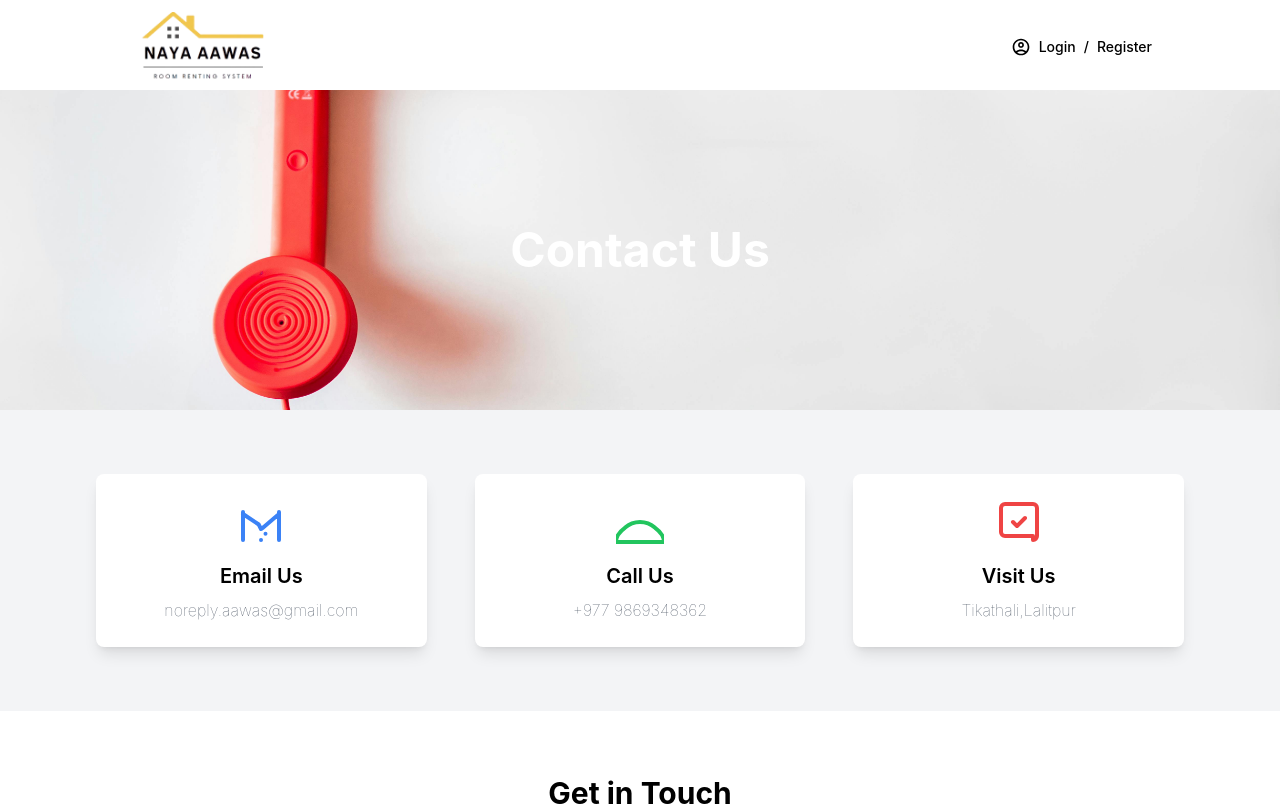
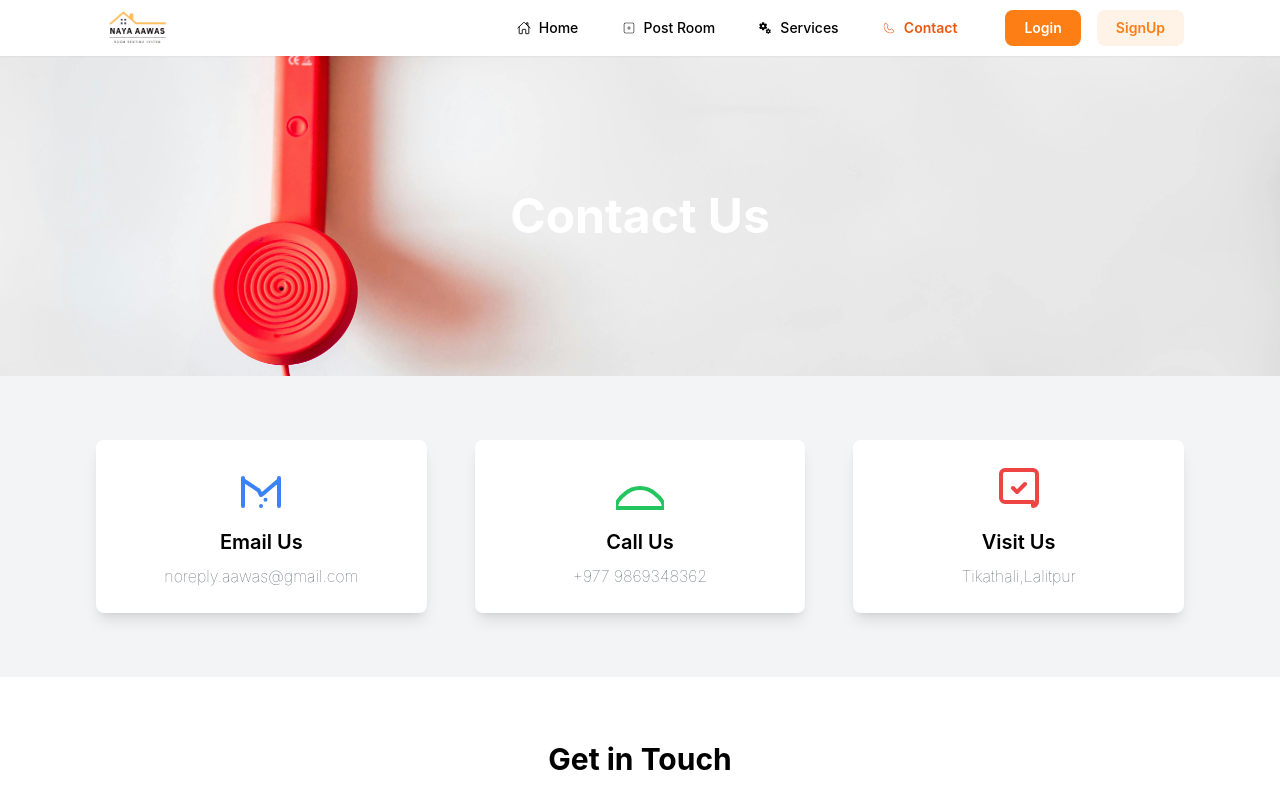
Before and after one commit to bhatta09/Room-Rental-System, a React (Vite) app: page /contact in a window 1280 px wide. Shown: the top 806 px of the page. Built offline with nearby package versions, Linux system fonts and the light colour scheme.

Commit message:
fix mobile responsive

```diff
--- a/src/components/Navbar.jsx
+++ b/src/components/Navbar.jsx
@@ -1,170 +1,294 @@
-import AirportShuttleIcon from "@mui/icons-material/AirportShuttle";
-import { useEffect, useState } from "react";
-import { Link } from "react-router-dom";
-import logo from "../assets/homer.png";
-import { useSelector } from "react-redux";
-import axios from "axios";
-import FavoriteBorderIcon from "@mui/icons-material/FavoriteBorder";
+// import AirportShuttleIcon from "@mui/icons-material/AirportShuttle";
+// import { useEffect, useState } from "react";
+// import { Link } from "react-router-dom";
+// import logo from "../assets/homer.png";
+// import { useSelector } from "react-redux";
+// import axios from "axios";
+// import FavoriteBorderIcon from "@mui/icons-material/FavoriteBorder";
 
-import { styled } from "@mui/material/styles";
-import Badge from "@mui/material/Badge";
-import AccountCircleOutlinedIcon from "@mui/icons-material/AccountCircleOutlined";
-import AddIcon from "@mui/icons-material/Add";
-import { Avatar } from "@mui/material";
+// import { styled } from "@mui/material/styles";
+// import Badge from "@mui/material/Badge";
+// import AccountCircleOutlinedIcon from "@mui/icons-material/AccountCircleOutlined";
+// import AddIcon from "@mui/icons-material/Add";
+// import { Avatar } from "@mui/material";
 
-const StyledBadge = styled(Badge)(({ theme }) => ({
-  "& .MuiBadge-badge": {
-    backgroundColor: "#44b700",
-    color: "#44b700",
-    boxShadow: `0 0 0 2px ${theme.palette.background.paper}`,
-    "&::after": {
-      position: "absolute",
-      top: 0,
-      left: 0,
-      width: "100%",
-      height: "100%",
-      borderRadius: "50%",
-      animation: "ripple 1.2s infinite ease-in-out",
-      border: "1px solid currentColor",
-      content: '""',
+// const StyledBadge = styled(Badge)(({ theme }) => ({
+//   "& .MuiBadge-badge": {
+//     backgroundColor: "#44b700",
+//     color: "#44b700",
+//     boxShadow: `0 0 0 2px ${theme.palette.background.paper}`,
+//     "&::after": {
+//       position: "absolute",
+//       top: 0,
+//       left: 0,
+//       width: "100%",
+//       height: "100%",
+//       borderRadius: "50%",
+//       animation: "ripple 1.2s infinite ease-in-out",
+//       border: "1px solid currentColor",
+//       content: '""',
+//     },
+//   },
+//   "@keyframes ripple": {
+//     "0%": {
+//       transform: "scale(.8)",
+//       opacity: 1,
+//     },
+//     "100%": {
+//       transform: "scale(2.4)",
+//       opacity: 0,
+//     },
+//   },
+// }));
+// const Navbar = () => {
+//   const token = useSelector((state) => state.auth.token);
+//   const role = useSelector((state) => state.auth.role);
+
+//   const [username, setUsername] = useState("");
+//   const [image, setImage] = useState("");
+//   useEffect(() => {
+//     if (token) {
+//       extractDetails();
+//     }
+//   }, [token]);
+
+//   const extractDetails = async () => {
+//     try {
+//       const response = await axios.get("/api/user/extract-details", {
+//         headers: {
+//           Authorization: `Bearer ${token}`,
+//         },
+//       });
+
+//       const userDetails = response.data["User Details"];
+//       console.log(userDetails);
+//       if (userDetails.imageName) {
+//         imageData(userDetails.imageName);
+//       }
+//       setUsername(userDetails.profileName);
+//       console.log(username);
+//     } catch (error) {
+//       console.error("Error fetching user details:", error);
+//     }
+//   };
+
+//   const imageData = async (imageData) => {
+//     const response = await axios.get(`/api/user/${imageData}`, {
+//       headers: {
+//         Authorization: `Bearer ${token}`,
+//       },
+//       responseType: "blob",
+//     });
+
+//     const imageUrl = URL.createObjectURL(response.data);
+//     setImage(imageUrl);
+//   };
+
+//   return (
+//     <nav className=" bg-white/90 sticky  top-0 z-[100] flex flex-wrap  items-center   px-12 lg:px-32  pt-1  gap-4 ">
+//       {/* logo */}
+//       <div className="bg--500 w-full flex justify-between  text-sm font-medium py-2 ">
+//         <div className="flex items-center gap-28">
+//           <Link to="/">
+//             <img src={logo} alt="" className="w-36" />
+//           </Link>
+//           {token && (
+//             <Link to="/profile/wishlist">
+//               <Badge badgeContent={4} color="warning">
+//                 <FavoriteBorderIcon fontSize="small" />
+//               </Badge>
+//             </Link>
+//           )}
+//         </div>
+
+//         <div className="flex gap-3 items-center ">
+//           <div className="flex gap-3 items-center">
+//             {role === "LANDLORD" && (
+//               <div className="hidden md:flex gap-4 items-center  mr-20 ">
+//                 <span className="flex gap-1 items-center">
+//                   <Link to="/profile/post-room">
+//                     Add Room
+//                     <AddIcon fontSize="small" />
+//                   </Link>
+//                 </span>
+
+//                 <Link
+//                   className="text-black font-medium hover:text-yellow-300 "
+//                   to="/contact"
+//                 ></Link>
+//                 <Link
+//                   className="text-black font-medium hover:text-[#FFB200] "
+//                   to="/find-room"
+//                 >
+//                   <button className="hidden md:block border-2 border-[#]  p-2 px-5 rounded-md ">
+//                     <h1 className=" uppercase text-xs leading-4 font-medium">
+//                       Find me room
+//                     </h1>
+//                   </button>
+//                 </Link>
+//                 <Link to="/shift-home">
+//                   <button className="  p-2 px-5 rounded-md hidden md:flex  gap-1  bg-[#FFB200]">
+//                     <AirportShuttleIcon sx={{ fontSize: 17, color: "white" }} />
+//                     <h1 className=" uppercase text-xs leading-4 font- text-white">
+//                       shift Home
+//                     </h1>
+//                   </button>
+//                 </Link>
+//               </div>
+//             )}
+
+//             {username ? (
+//               <>
+//                 <StyledBadge
+//                   overlap="circular"
+//                   anchorOrigin={{ vertical: "bottom", horizontal: "right" }}
+//                   variant="dot"
+//                 >
+//                   <Avatar alt="Remy Sharp" src={image} />
+//                 </StyledBadge>
+//                 <span className="flex gap-2 items-center">
+//                   <Link to="/profile">{username}</Link>
+//                 </span>
+//               </>
+//             ) : (
+//               /* login */
+
+//               <div className="flex gap-2 items-center">
+//                 <AccountCircleOutlinedIcon fontSize="small" />
+//                 <Link to="/login">Login</Link>
+//                 <span>/</span>
+//                 <Link to="/sign-up">Register</Link>
+//               </div>
+//             )}
+//           </div>
+//         </div>
+//       </div>
+//     </nav>
+//   );
+// };
+
+// export default Navbar;
+import { useState } from "react";
+import { IoHomeOutline } from "react-icons/io5";
+import { CiSquarePlus } from "react-icons/ci";
+import { CiPhone } from "react-icons/ci";
+import { MdOutlineMiscellaneousServices } from "react-icons/md";
+import { Link, NavLink } from "react-router-dom";
+
+import logo from "../assets/home0.png";
+
+import { Button } from "@mantine/core";
+import { RxHamburgerMenu, RxCross1 } from "react-icons/rx";
+const navLinks = [
+  {
+    icon: <IoHomeOutline />,
+    path: "",
+    display: "Home",
   },
+  {
+    icon: <CiSquarePlus />,
+    path: "/addRoom",
+    display: "Post Room ",
   },
-  "@keyframes ripple": {
-    "0%": {
-      transform: "scale(.8)",
-      opacity: 1,
+  {
+    icon: <MdOutlineMiscellaneousServices />,
+    path: "/services",
+    display: "Services",
   },
-    "100%": {
-      transform: "scale(2.4)",
-      opacity: 0,
+  {
+    icon: <CiPhone />,
+    path: "/contact",
+    display: "Contact",
   },
-  },
-}));
-const Navbar = () => {
-  const token = useSelector((state) => state.auth.token);
-  const role = useSelector((state) => state.auth.role);
-
-  const [username, setUsername] = useState("");
-  const [image, setImage] = useState("");
-  useEffect(() => {
-    if (token) {
-      extractDetails();
-    }
-  }, [token]);
-
-  const extractDetails = async () => {
-    try {
-      const response = await axios.get("/api/user/extract-details", {
-        headers: {
-          Authorization: `Bearer ${token}`,
-        },
-      });
-
-      const userDetails = response.data["User Details"];
-      console.log(userDetails);
-      if (userDetails.imageName) {
-        imageData(userDetails.imageName);
-      }
-      setUsername(userDetails.profileName);
-      console.log(username);
-    } catch (error) {
-      console.error("Error fetching user details:", error);
-    }
+];
+const NavBar = () => {
+  const [mobileMenu, setmobileMenu] = useState(false);
+  const handleMobileMenu = () => {
+    setmobileMenu(!mobileMenu);
   };
-
-  const imageData = async (imageData) => {
-    const response = await axios.get(`/api/user/${imageData}`, {
-      headers: {
-        Authorization: `Bearer ${token}`,
-      },
-      responseType: "blob",
-    });
-
-    const imageUrl = URL.createObjectURL(response.data);
-    setImage(imageUrl);
-  };
-
   return (
-    <nav className=" bg-white/90 sticky  top-0 z-[100] flex flex-wrap  items-center   px-12 lg:px-32  pt-1  gap-4 ">
-      {/* logo */}
-      <div className="bg--500 w-full flex justify-between  text-sm font-medium py-2 ">
-        <div className="flex items-center gap-28">
+    <>
+      <header className="bg-white  text-center p-2  px-2 md:px-4 lg:px-12 xl:px-24  sticky top-0 z-50 shadow-sm">
+        <div className="">
+          <div className="flex items-center justify-between bg--700">
+            <div className="">
             <Link to="/">
-            <img src={logo} alt="" className="w-36" />
-          </Link>
-          {token && (
-            <Link to="/profile/wishlist">
-              <Badge badgeContent={4} color="warning">
-                <FavoriteBorderIcon fontSize="small" />
-              </Badge>
-            </Link>
-          )}
-        </div>
-
-        <div className="flex gap-3 items-center ">
-          <div className="flex gap-3 items-center">
-            {role === "LANDLORD" && (
-              <div className="hidden md:flex gap-4 items-center  mr-20 ">
-                <span className="flex gap-1 items-center">
-                  <Link to="/profile/post-room">
-                    Add Room
-                    <AddIcon fontSize="small" />
-                  </Link>
-                </span>
-
-                <Link
-                  className="text-black font-medium hover:text-yellow-300 "
-                  to="/contact"
-                ></Link>
-                <Link
-                  className="text-black font-medium hover:text-[#FFB200] "
-                  to="/find-room"
-                >
-                  <button className="hidden md:block border-2 border-[#]  p-2 px-5 rounded-md ">
-                    <h1 className=" uppercase text-xs leading-4 font-medium">
-                      Find me room
-                    </h1>
-                  </button>
-                </Link>
-                <Link to="/shift-home">
-                  <button className="  p-2 px-5 rounded-md hidden md:flex  gap-1  bg-[#FFB200]">
-                    <AirportShuttleIcon sx={{ fontSize: 17, color: "white" }} />
-                    <h1 className=" uppercase text-xs leading-4 font- text-white">
-                      shift Home
-                    </h1>
-                  </button>
+             <img src={logo} alt="" className="w-18 h-10" />
               </Link>
             </div>
-            )}
+            <div className="hidden md:flex justify-between gap-12 ">
+              <ul className="menu flex lg:flex flex-row items-center gap-[2.7rem]">
+                {navLinks.map((link, index) => (
+                  <li key={index}>
+                    <NavLink
+                      to={link.path}
+                      className={(navClass) =>
+                        navClass.isActive
+                          ? "text-orange-600 text-[14px] leading-7 font-[600]"
+                          : "text-black text-[14px] leading-7 font-[500] hover:text-orange-600"
+                      }
+                    >
+                      <div className="flex items-center gap-2">
+                        {link.icon}
+                        {link.display}
+                      </div>
+                    </NavLink>
+                  </li>
+                ))}
+              </ul>
 
-            {username ? (
-              <>
-                <StyledBadge
-                  overlap="circular"
-                  anchorOrigin={{ vertical: "bottom", horizontal: "right" }}
-                  variant="dot"
-                >
-                  <Avatar alt="Remy Sharp" src={image} />
-                </StyledBadge>
-                <span className="flex gap-2 items-center">
-                  <Link to="/profile">{username}</Link>
-                </span>
-              </>
+              <div className="flex justify-between gap-4 ">
+                <Link to="/login">
+                  <Button variant="" color="orange" radius="md">
+                    Login
+                  </Button>
+                </Link>
+                <Link to="/sign-up">
+                  <Button variant="light" color="orange" radius="md">
+                    SignUp
+                  </Button>
+                </Link>
+              </div>
+            </div>
+            <div className="block md:hidden">
+              {mobileMenu ? (
+                <RxCross1
+                  onClick={() => handleMobileMenu()}
+                  className="cursor-pointer text-xl"
+                />
               ) : (
-              /* login */
-
-              <div className="flex gap-2 items-center">
-                <AccountCircleOutlinedIcon fontSize="small" />
-                <Link to="/login">Login</Link>
-                <span>/</span>
-                <Link to="/sign-up">Register</Link>
-              </div>
+                <RxHamburgerMenu
+                  onClick={() => handleMobileMenu()}
+                  className="cursor-pointer text-xl"
+                />
               )}
             </div>
           </div>
         </div>
-    </nav>
+      </header>
+
+      <div
+        className={` p-2 z-40 fixed md:hidden top-0 left-0  w-full bg-white shadow-lg transition-transform duration-300 transform ${
+          mobileMenu ? "translate-x-0" : "-translate-x-full"
+        }`}
+      >
+        <ul className="mt-12 space-y-4 p-4">
+          {navLinks.map((link, index) => (
+            <li key={index}>
+              <NavLink
+                to={link.path}
+                className="text-black text-[16px] font-[500] hover:text-orange-600 flex items-center gap-2 border-b border-slate-200 mb-12"
+                onClick={() => setMobileMenu(false)}
+              >
+                {link.icon}
+                {link.display}
+              </NavLink>
+            </li>
+          ))}
+        </ul>
+      </div>
+    </>
   );
 };
 
-export default Navbar;
+export default NavBar;
--- a/src/components/Slider/Carousel.jsx
+++ b/src/components/Slider/Carousel.jsx
@@ -47,21 +47,24 @@ const Carousel = () => {
         settings: {
           slidesToShow: 1,
           slidesToScroll: 1,
+          centerMode: true,
+          centerPadding: "0px",
         },
       },
     ],
   };
 
+
   return (
     <div>
-      <div className="flex justify-between mb-5 ">
+      <div className="flex justify-between mb-5 md:items-center">
         <h2 className="text-xl font-semibold text-center ">Featured Rooms</h2>
         <button className="bg-yellow-400 border-yellow-500 border-2 rounded-lg font-medium px-5 py-1 text-white">
           View All <span className="ml-2 text-white font-bold">→</span>
         </button>
       </div>
 
-      <Slider {...settings}>
+      <Slider {...settings} className="">
         <div className="px-2">
           <FeatureRoom
             imageUrl="https://images.unsplash.com/photo-1668258849037-4caa7e2c1347?q=80&w=1887&auto=format&fit=crop&ixlib=rb-4.0.3&ixid=M3wxMjA3fDB8MHxwaG90by1wYWdlfHx8fGVufDB8fHx8fA%3D%3D"
--- a/src/pages/Home.jsx
+++ b/src/pages/Home.jsx
@@ -194,7 +194,7 @@ const Home = () => {
         <img src={banner1} alt="" className="h-32 " />
       </div>
       {/* Featured Rooms Section */}
-      <section className="px-12 lg:px-32 gap-7  ">
+      <section className="px-12 lg:px-32 gap-7 ">
         <Carousel />
       </section>
 
```
Lines whose indentation alone changed are shown as unchanged.
